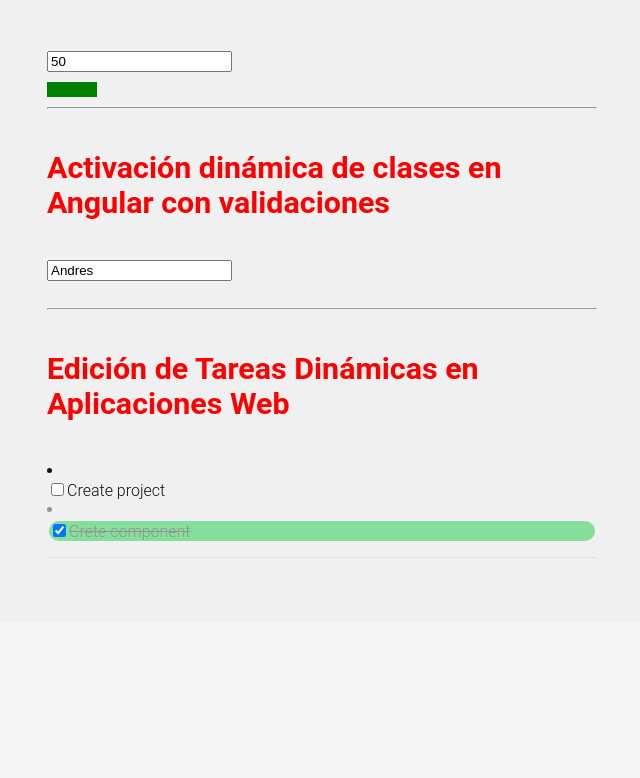
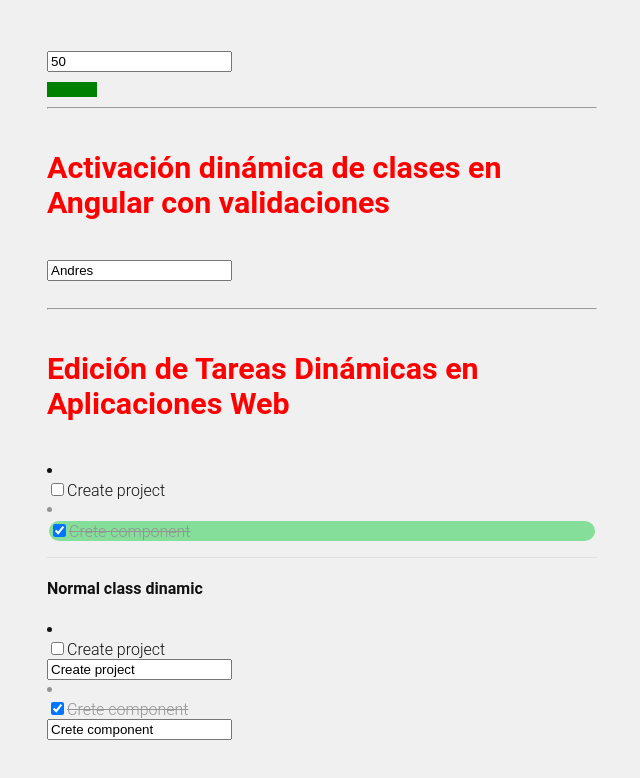
Before and after one commit to andresmr955/ANGULAR, an Angular app in the folder todoapp/: page /gettingready in a window 1280 px wide. Shown: the part 484-1262 px from the top of the page, without its empty margins (318-958 px from the left). Before the commit the page ends 1116 px from the top, so only its background shows below. Built offline with nearby package versions, Linux system fonts and the light colour scheme.

Commit message:
learning apps web tasks

```diff
--- a/todoapp/src/app/pages/gettingreadyapp/gettingreadyapp.html
+++ b/todoapp/src/app/pages/gettingreadyapp/gettingreadyapp.html
@@ -37,5 +37,46 @@
             </div>
     </li>
     <div class="line-separator"></div>
+    <h4>Normal class dinamic</h4>
+    <!-- <li
+             *ngFor="let task of tasks(); index as i"
+              [class.completed]="task.completed"
+              class="editing">
 
+          <div class="view"  >
+            <input class="toggle"
+
+                   type="checkbox"
+                   [checked]="task.completed"
+                   (change)="onToggleComplete(task)"
+                   />
+            <label>{{task.title}}</label>
+          </div>
+          <input class="edit"
+                [value]="task.title"
+
+                />
+        </li> -->
+
+        <!-- Es lo mismo del comentado pero con el editing dinamico -->
+    <li  (dblclick)="updateTaskEditingMode(i)"
+             *ngFor="let task of tasks(); index as i"
+              [class.completed]="task.completed"
+              [class.editing]="task.editing">
+
+          <div class="view"  >
+            <input class="toggle"
+
+                   type="checkbox"
+                   [checked]="task.completed"
+                   (change)="onToggleComplete(task)"
+                   />
+            <label>{{task.title}}</label>
+
+          </div>
+          <input class="edit"
+                [value]="task.title"
+                (keydown.enter)="updateTaskText(i, $event)"
+                />
+    </li>
 </div>
--- a/todoapp/src/app/pages/gettingreadyapp/gettingreadyapp.ts
+++ b/todoapp/src/app/pages/gettingreadyapp/gettingreadyapp.ts
@@ -48,4 +48,38 @@ export class Gettingreadyapp {
   }
   form: FormArray<FormControl<boolean>> = new FormArray
   (this.tasks().map(task => new FormControl(task.completed, { nonNullable: true})));
+
+    updateTaskEditingMode(index: number) {
+    if (this.tasks()[index].completed) return;
+    this.tasks.update(prevState => {
+      return prevState.map((task, position) => {
+        if(position === index){
+          return {
+            ...task,
+            editing: true
+          }
+        }
+        return {
+          ...task,
+          editing: false
+        }
+      })
+    });
+  }
+
+  updateTaskText(index: number, event: Event) {
+    const input = event.target as HTMLInputElement;
+    this.tasks.update(prevState => {
+      return prevState.map((task, position) => {
+        if(position === index){
+          return {
+            ...task,
+            title: input.value,
+            editing: false,
+          }
+        }
+        return task
+      })
+    });
+  }
 }
```
